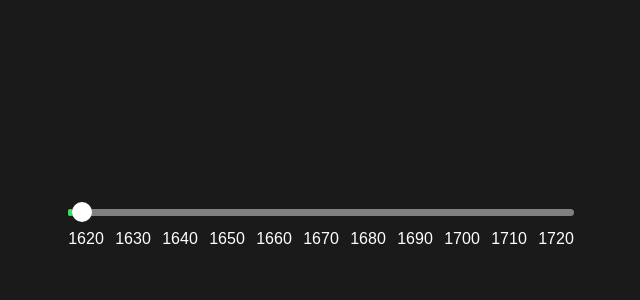
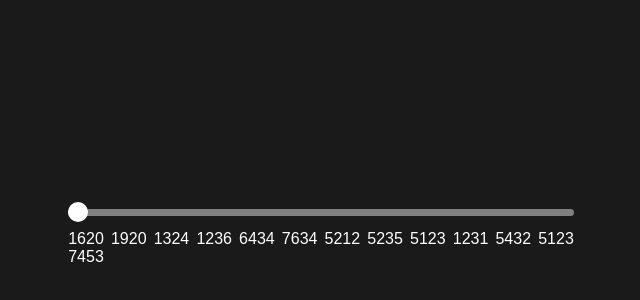
Before and after one commit to MRGGC/NewJulfaApp, a React (Create React App) app: page / in a window 1280 px wide. Shown: the part 44-344 px from the top of the page, without its empty margins (319-959 px from the left). Built offline with nearby package versions, Linux system fonts and the light colour scheme.

Commit message:
good code

```diff
--- a/src/App.js
+++ b/src/App.js
@@ -2,8 +2,8 @@ import React from 'react';
 import Slider from './components/timeline/slider/slider'
 
 function App() {
-    return ( <
-        Slider / >
+    return (
+        <Slider values={[1620, 1920, 1324, 1236, 6434, 7634, 5212, 5235, 5123, 1231, 5432, 5123, 7453]} />
     );
 }
 
--- a/src/components/timeline/slider/slider.css
+++ b/src/components/timeline/slider/slider.css
@@ -17,9 +17,9 @@ body{
     border-radius: 500px;
     margin: 14px 0;
 }
-
-span{
-    background-color:red;
-    width:100%;
-    display:inline-block;
-  }
+.slider{
+    width: 40%;
+    margin: auto;
+    margin-top: 20%;
+    padding: 0;
+}
--- a/src/components/timeline/slider/slider.js
+++ b/src/components/timeline/slider/slider.js
@@ -7,11 +7,10 @@ class Slider extends React.Component {
         this.state = {
             position: 0,
             renderPosition: "0%",
-            coords: { x: 0, y: 0 }
+            coords: { x: 0, y: 0 },
+            vlength: props.values.length - 1
         };
-        this.sliderDragStart = this.sliderDragStart.bind(this);
-        this.sliderDragEnd = this.sliderDragEnd.bind(this);
-        this.sliderDrag = this.sliderDrag.bind(this);
+
         this.selector = React.createRef();
     }
 
@@ -23,46 +22,49 @@ class Slider extends React.Component {
         this.updatePosition(0);
     }
 
-    sliderDrag(e) {
+    sliderDrag = e => {
         let s = this.state;
         s.coords.x = e.screenX;
         s.coords.y = e.screenY;
         this.setState(s);
-        let output = s.coords.x;
-        if (output > this.offset + this.len) output = this.offset + this.len;
-        if (output < this.offset) output = this.offset;
-        this.updatePosition(((output - this.offset) / this.len) * 10.4 - 0.3);
+        let coords = s.coords.x;
+        if (coords > this.offset + this.len) coords = this.offset + this.len;
+        if (coords < this.offset) coords = this.offset;
+        let output = (((coords - this.offset) / this.len) * (1/0.955) - 0.03);
+        this.updatePosition(output * this.state.vlength);
     }
 
-    sliderDragStart(e) {
+    sliderDragStart = (e) => {
         document.addEventListener("mouseup", this.sliderDragEnd);
         document.addEventListener("mousemove", this.sliderDrag);
     }
 
-    sliderDragEnd() {
+    sliderDragEnd = () => {
         document.removeEventListener("mouseup", this.sliderDragEnd);
         document.removeEventListener("mousemove", this.sliderDrag);
 
         this.updatePosition(Math.round(this.state.position));
     }
 
-    updatePosition(n) {
+    updatePosition = n => {
         let outputState = this.state;
         outputState.position = n;
-        outputState.renderPosition = n * 9.65 + 0.7 + "%";
+        let outputPercent = (n / this.state.vlength) * 95.5 + 2;
+        outputState.renderPosition = outputPercent + "%";
         this.setState(outputState);
+    }
+
+    stringifyDates = () => {
+        let out = "";
+        this.props.values.forEach(value => out += (value + " "));
+        return out;
     }
 
     render() {
         return (
             <div
                 ref={this.selector}
-                style={{
-                    width: "40%",
-                    margin: "auto",
-                    marginTop: "20%",
-                    padding: "0"
-                }}
+                className="slider"
             >
                 <div className="slider-bar">
                     <div
@@ -76,8 +78,8 @@ class Slider extends React.Component {
                                 height: "20px",
                                 backgroundColor: "white",
                                 position: "relative",
-                                left: "98%",
-                                transform: "translateY(-7px)",
+                                left: "100%",
+                                transform: "translate(-10px,-7px)",
                                 cursor: "pointer"
                             }}
                             onMouseDown={this.sliderDragStart}
@@ -92,8 +94,11 @@ class Slider extends React.Component {
 
                     }}
                 >
-                    1620 1630 1640 1650 1660 1670 1680 1690 1700 1710 1720
-                    <span> </span>
+                    {this.stringifyDates()}
+                    <span style={{
+                        width: "100%",
+                        display: "inline-block"
+                    }}> </span>
                 </div>
             </div>
         );
```
